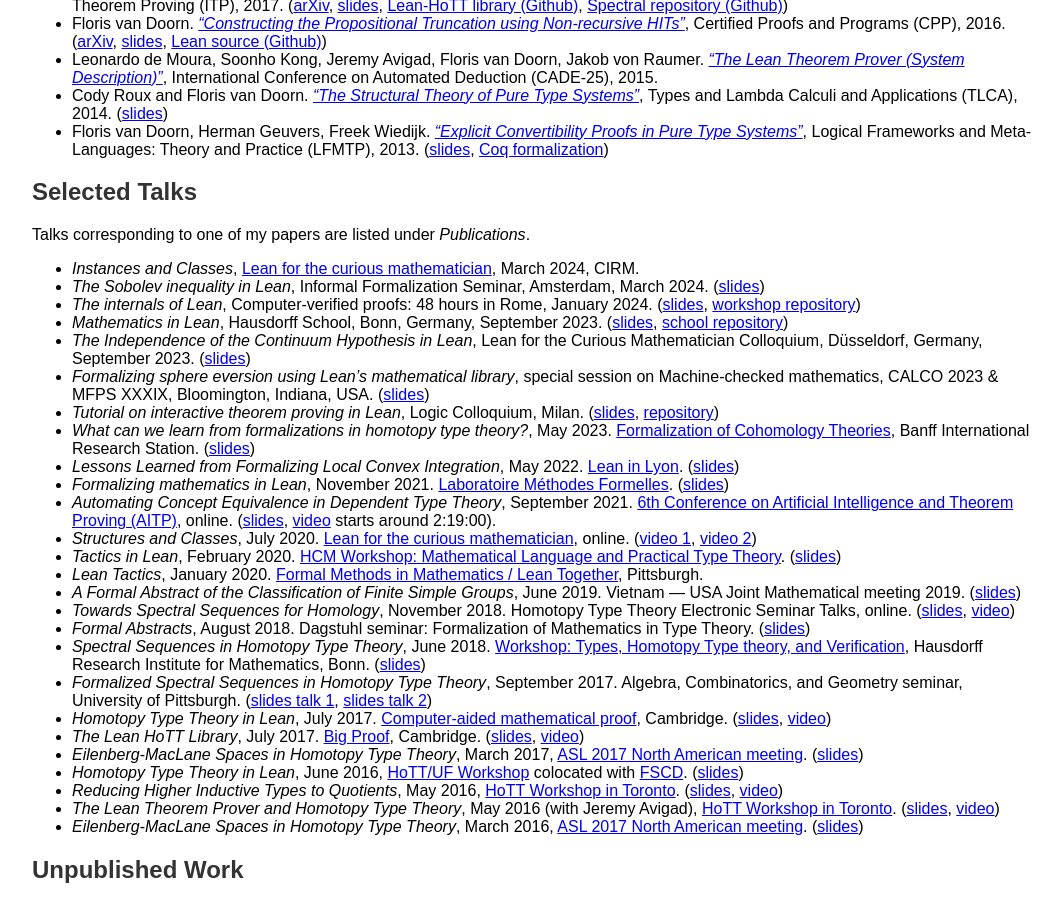
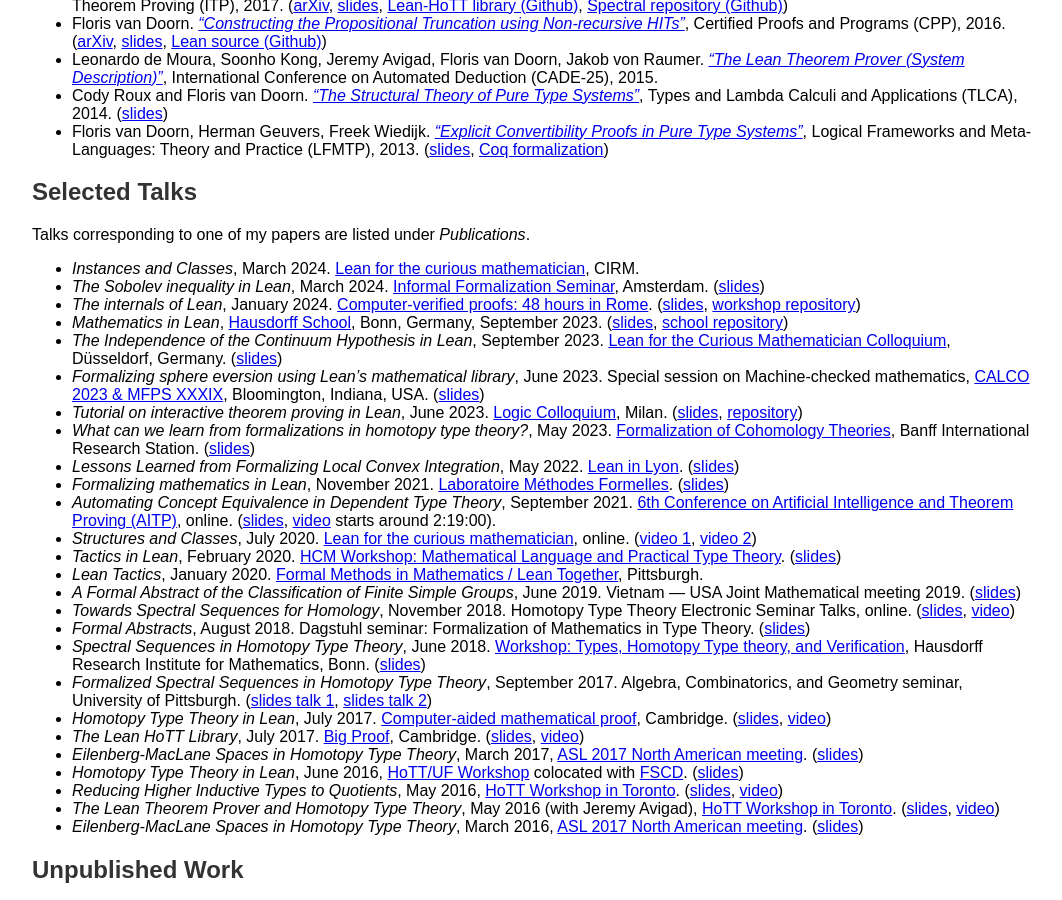
Before and after one commit to fpvandoorn/fpvandoorn.github.io, a Jekyll site: the page built from index.md, in a window 1280 px wide and 900 px high, scrolled down 1315 px. Shown: the whole window, without its empty margins (108-1170 px from the left). Built offline with Jekyll 4.4.1, drawn with Linux system fonts in a browser that asks for light colours; our own code applies the rules of GitHub Pages for plain Markdown files.

Commit message:
add links

```diff
--- a/index.md
+++ b/index.md
@@ -77,14 +77,14 @@
 Talks corresponding to one of my papers are listed under *Publications*.
 
 <!-- Future: CIRM, Hausdorff trimester -->
-- *Instances and Classes*, [Lean for the curious mathematician](https://conferences.cirm-math.fr/2970.html), March 2024, CIRM.
-- *The Sobolev inequality in Lean*, Informal Formalization Seminar, Amsterdam, March 2024. ([slides](talks/Informal2024Sobolev.pdf))
-- *The internals of Lean*, Computer-verified proofs: 48 hours in Rome, January 2024. ([slides](talks/LeanInternals.pdf), [workshop repository](https://github.com/fpvandoorn/LeanInRome/))
-- *Mathematics in Lean*, Hausdorff School, Bonn, Germany, September 2023. ([slides](talks/math_in_lean.pdf), [school repository](https://github.com/fpvandoorn/HausdorffSchoolLean/))
-- *The Independence of the Continuum Hypothesis in Lean*, Lean for the Curious Mathematician Colloquium, Düsseldorf, Germany, September 2023. ([slides](talks/independenceCH.pdf))
+- *Instances and Classes*, March 2024. [Lean for the curious mathematician](https://conferences.cirm-math.fr/2970.html), CIRM.
+- *The Sobolev inequality in Lean*, March 2024. [Informal Formalization Seminar](https://jcommelin.github.io/informal-formalization-seminar/), Amsterdam. ([slides](talks/Informal2024Sobolev.pdf))
+- *The internals of Lean*, January 2024. [Computer-verified proofs: 48 hours in Rome](https://www.mat.uniroma2.it/butterley/formalisation/). ([slides](talks/LeanInternals.pdf), [workshop repository](https://github.com/fpvandoorn/LeanInRome/))
+- *Mathematics in Lean*, [Hausdorff School](https://www.mathematics.uni-bonn.de/hsm/hsm-hausdorff-schools/hs_2023_09_18), Bonn, Germany, September 2023. ([slides](talks/math_in_lean.pdf), [school repository](https://github.com/fpvandoorn/HausdorffSchoolLean/))
+- *The Independence of the Continuum Hypothesis in Lean*, September 2023. [Lean for the Curious Mathematician Colloquium](https://lftcm2023.github.io/), Düsseldorf, Germany. ([slides](talks/independenceCH.pdf))
 <!-- not included: Lorentz Center, Leiden -->
-- *Formalizing sphere eversion using Lean's mathematical library*, special session on Machine-checked mathematics, CALCO 2023 & MFPS XXXIX, Bloomington, Indiana, USA. ([slides](talks/sphere_eversion_specialsession.pdf))
-- *Tutorial on interactive theorem proving in Lean*, Logic Colloquium, Milan. ([slides](talks/LC23.pdf), [repository](https://github.com/fpvandoorn/LogicColloquiumTutorial/))
+- *Formalizing sphere eversion using Lean's mathematical library*, June 2023. Special session on Machine-checked mathematics, [CALCO 2023 & MFPS XXXIX](https://coalg.org/calco-mfps-2023/mfps/), Bloomington, Indiana, USA. ([slides](talks/sphere_eversion_specialsession.pdf))
+- *Tutorial on interactive theorem proving in Lean*, June 2023. [Logic Colloquium](https://lc2023.unimi.it/), Milan. ([slides](talks/LC23.pdf), [repository](https://github.com/fpvandoorn/LogicColloquiumTutorial/))
 - *What can we learn from formalizations in homotopy type theory?*, May 2023. [Formalization of Cohomology Theories](http://www.birs.ca/events/2023/5-day-workshops/23w5124), Banff International Research Station. ([slides](talks/birs23.pdf))
 - *Lessons Learned from Formalizing Local Convex Integration*, May 2022. [Lean in Lyon](https://www.univ-st-etienne.fr/fr/icj/actualites-icj/actualites-2021-2022/lean-in-lyon.html). ([slides](talks/sphere_eversion22.pdf))
 - *Formalizing mathematics in Lean*, November 2021. [Laboratoire Méthodes Formelles](https://lmf.cnrs.fr/Seminar/). ([slides](talks/LMF21lean.pdf))
```
